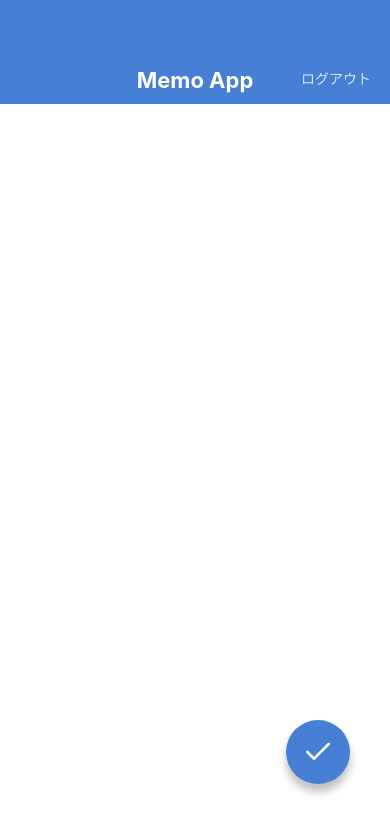
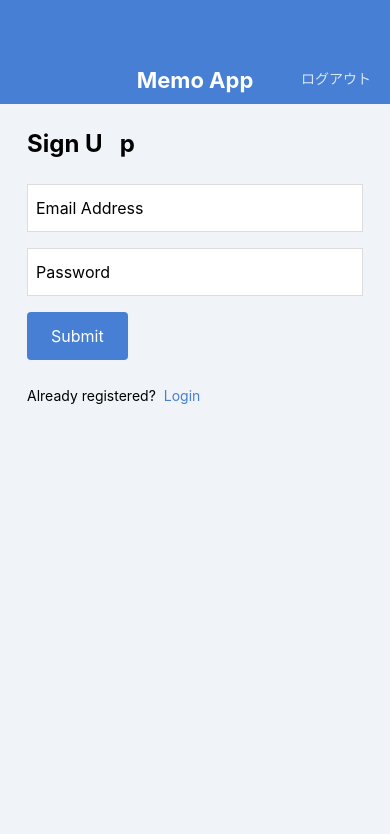
Before and after one commit to 2929boy-docker/MemoApp2, a React Native app: screen / in a window 390 px wide. Shown: the top 834 px of the page. Built offline with nearby package versions, Linux system fonts and the light colour scheme.

Commit message:
create loginscreen and signupscreen

```diff
--- a/App.jsx
+++ b/App.jsx
@@ -3,12 +3,15 @@
 // import MemoListScreen from './src/screens/MemoListScreen';
 // import MemoDetailScreen from './src/screens/MemoDetailScreen';
 // import MemoEditScreen from './src/screens/MemoEditScreen';
-import MemoCreateScreen from './src/screens/MemoCreateScreen';
+// import MemoCreateScreen from './src/screens/MemoCreateScreen';
+// import LoginScreen from './src/screens/LoginScreen';
+import SignUpScreen from './src/screens/SignUpScreen';
 
 export default function App() {
   return (
     // <MemoListScreen />
     // <MemoDetailScreen />
-    <MemoCreateScreen />
+    // <LoginScreen />
+    <SignUpScreen />
   );
 }
--- /dev/null
+++ b/src/components/Button.jsx
@@ -0,0 +1,37 @@
+import React from 'react';
+import { StyleSheet, Text, View } from 'react-native';
+import { string } from 'prop-types';
+
+export default function Button(props) {
+  const { label } = props;
+
+  return (
+    <View style={styles.buttonContainer}>
+      <Text style={styles.buttonLabel}>{label}</Text>
+    </View>
+  );
+}
+
+Button.propTypes = {
+  label: string.isRequired,
+};
+
+const styles = StyleSheet.create({
+  container: {
+    flex: 1,
+    backgroundColor: '#F0F4F8',
+  },
+  buttonContainer: {
+    backgroundColor: '#467FD3',
+    borderRadius: 4,
+    marginBottom: 24,
+    alignSelf: 'flex-start',
+  },
+  buttonLabel: {
+    color: '#ffffff',
+    fontSize: 16,
+    lineHeight: 32,
+    paddingHorizontal: 24,
+    paddingVertical: 8,
+  },
+});
--- /dev/null
+++ b/src/screens/LoginScreen.jsx
@@ -0,0 +1,77 @@
+import React from 'react';
+import {
+  Text, TextInput, StyleSheet, View,
+} from 'react-native';
+
+import AppBar from '../components/AppBar';
+import Button from '../components/Button';
+
+export default function LoginScreen() {
+  return (
+    <View style={styles.container}>
+      <AppBar />
+      <View style={styles.inner}>
+        <Text style={styles.title}>Log in</Text>
+        <TextInput style={styles.input} value="Email Address" />
+        <TextInput style={styles.input} value="Password" />
+        <Button label="Submit" />
+        <View style={styles.footer}>
+          <Text style={styles.footerText}>Not registered?</Text>
+          <Text style={styles.footerLink}>Sign up here?</Text>
+        </View>
+      </View>
+    </View>
+  );
+}
+
+const styles = StyleSheet.create({
+  container: {
+    flex: 1,
+    backgroundColor: '#F0F4F8',
+  },
+  inner: {
+    paddingVertical: 24,
+    paddingHorizontal: 27,
+  },
+  title: {
+    fontSize: 24,
+    lineHeight: 32,
+    fontWeight: 'bold',
+    marginBottom: 24,
+  },
+  input: {
+    fontSize: 16,
+    height: 48,
+    borderColor: '#DDDDDD',
+    borderWidth: 1,
+    backgroundColor: '#ffffff',
+    paddingHorizontal: 8,
+    marginBottom: 16,
+  },
+  buttonContainer: {
+    backgroundColor: '#467FD3',
+    borderRadius: 4,
+    marginBottom: 24,
+    alignSelf: 'flex-start',
+  },
+  buttonLabel: {
+    color: '#ffffff',
+    fontSize: 16,
+    lineHeight: 32,
+    paddingHorizontal: 24,
+    paddingVertical: 8,
+  },
+  footer: {
+    flexDirection: 'row',
+  },
+  footerText: {
+    fontSize: 14,
+    lineHeight: 24,
+    marginRight: 8,
+  },
+  footerLink: {
+    fontSize: 14,
+    lineHeight: 24,
+    color: '#467FD3',
+  },
+});
--- /dev/null
+++ b/src/screens/SignUpScreen.jsx
@@ -0,0 +1,77 @@
+import React from 'react';
+import {
+  Text, TextInput, StyleSheet, View,
+} from 'react-native';
+
+import AppBar from '../components/AppBar';
+import Button from '../components/Button';
+
+export default function SignUpScreen() {
+  return (
+    <View style={styles.container}>
+      <AppBar />
+      <View style={styles.inner}>
+        <Text style={styles.title}>Sign U   p</Text>
+        <TextInput style={styles.input} value="Email Address" />
+        <TextInput style={styles.input} value="Password" />
+        <Button label="Submit" />
+        <View style={styles.footer}>
+          <Text style={styles.footerText}>Already registered?</Text>
+          <Text style={styles.footerLink}>Login</Text>
+        </View>
+      </View>
+    </View>
+  );
+}
+
+const styles = StyleSheet.create({
+  container: {
+    flex: 1,
+    backgroundColor: '#F0F4F8',
+  },
+  inner: {
+    paddingVertical: 24,
+    paddingHorizontal: 27,
+  },
+  title: {
+    fontSize: 24,
+    lineHeight: 32,
+    fontWeight: 'bold',
+    marginBottom: 24,
+  },
+  input: {
+    fontSize: 16,
+    height: 48,
+    borderColor: '#DDDDDD',
+    borderWidth: 1,
+    backgroundColor: '#ffffff',
+    paddingHorizontal: 8,
+    marginBottom: 16,
+  },
+  buttonContainer: {
+    backgroundColor: '#467FD3',
+    borderRadius: 4,
+    marginBottom: 24,
+    alignSelf: 'flex-start',
+  },
+  buttonLabel: {
+    color: '#ffffff',
+    fontSize: 16,
+    lineHeight: 32,
+    paddingHorizontal: 24,
+    paddingVertical: 8,
+  },
+  footer: {
+    flexDirection: 'row',
+  },
+  footerText: {
+    fontSize: 14,
+    lineHeight: 24,
+    marginRight: 8,
+  },
+  footerLink: {
+    fontSize: 14,
+    lineHeight: 24,
+    color: '#467FD3',
+  },
+});
```
